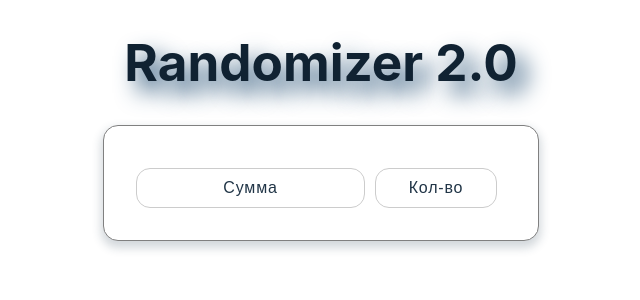
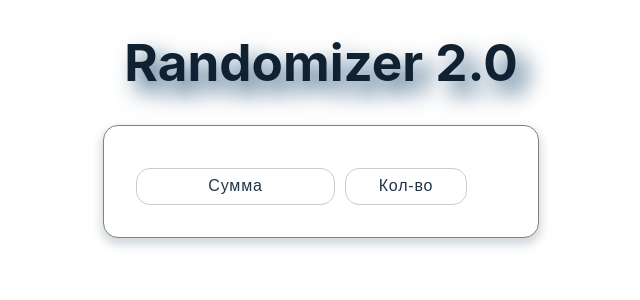
Before and after one commit to Yogurt7v/Rand-Done, a React (Vite) app: page / in a window 1280 px wide. Shown: the top 300 px of the page, without its empty margins (319-959 px from the left). Built offline with nearby package versions, Linux system fonts and the light colour scheme.

Commit message:
сохранение перед роутингом

```diff
--- a/src/App.css
+++ b/src/App.css
@@ -59,7 +59,7 @@
 input {
   letter-spacing: 0.05em;
   text-align: center;
-  font-size: 16px;
+  /* font- ze: 16px; */
   border-radius: 14px;
   border: 1px solid #ccc;
   padding: 10px;
--- a/src/App.jsx
+++ b/src/App.jsx
@@ -1,5 +1,5 @@
 import Component from './assets/component'
-import { useState } from 'react'
+import { useEffect, useState } from 'react'
 import dataBase from './assets/dataBase'
 import Select from 'react-select'
 import settings from './assets/settings-svgrepo-com.svg'
@@ -7,6 +7,8 @@ import admin from './assets/admin.svg'
 import './App.css'
 
 function App() {
+
+  // const [newNum, setNewNum] = useState(0)
   const [docSum, setDocSum] = useState(0)
   const [quantity, setQuantity] = useState(0)
   const [coefficient, setCoefficient] = useState(0.3)
@@ -73,9 +75,20 @@ function App() {
 
   Final(docSum, quantity, dataBase)
 
+  // function FormatNum (num) {
+  //   let a  = new Intl.NumberFormat('ru-RU').format(num)
+  //   console.log(a);
+  //   return a
+  // }
+
+  // useEffect(() => {
+  //   const formattedNum = FormatNum(docSum);
+  //   document.getElementById('sum').value = formattedNum;
+  // }, [docSum]);
+
 
   function Reset () {
-    // document.getElementById("range").value = {coefficient};
+    document.getElementById("range").value = {coefficient};
     document.getElementById("sum").value = "";
     document.getElementById("quantity").value = "";
     setDocSum(0)
@@ -96,7 +109,7 @@ function App() {
       <h1>Randomizer 2.0</h1>
       <div className="card">
         <div className="inputs">
-          <input type="number" autoComplete='off' min="0" className='sum' placeholder='Сумма'onChange={(e)=> {setDocSum(e.target.value)}} id='sum'/>
+          <input type="number" autoComplete='off' min="0" className='sum' placeholder='Сумма' onChange={(e)=> {setDocSum(e.target.value)}} id='sum'/>
           <input type="number" autoComplete='off' min="0" className='quantity' placeholder='Кол-во' onChange={(e)=> setQuantity(e.target.value)} id='quantity'/>
         </div>
           <div className="settingsWrapper none">
```
Also changed, not shown: src/assets/adminPanel.jsx (added, +7 -0 lines).
